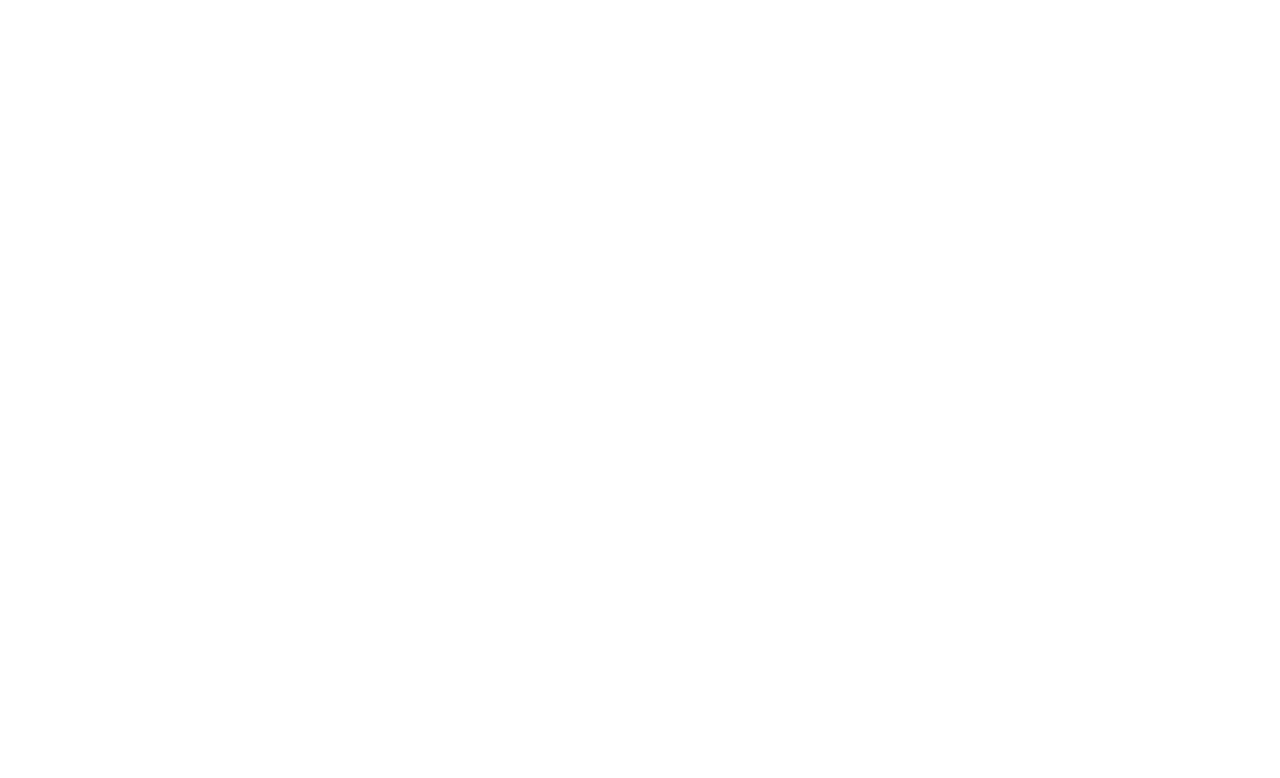
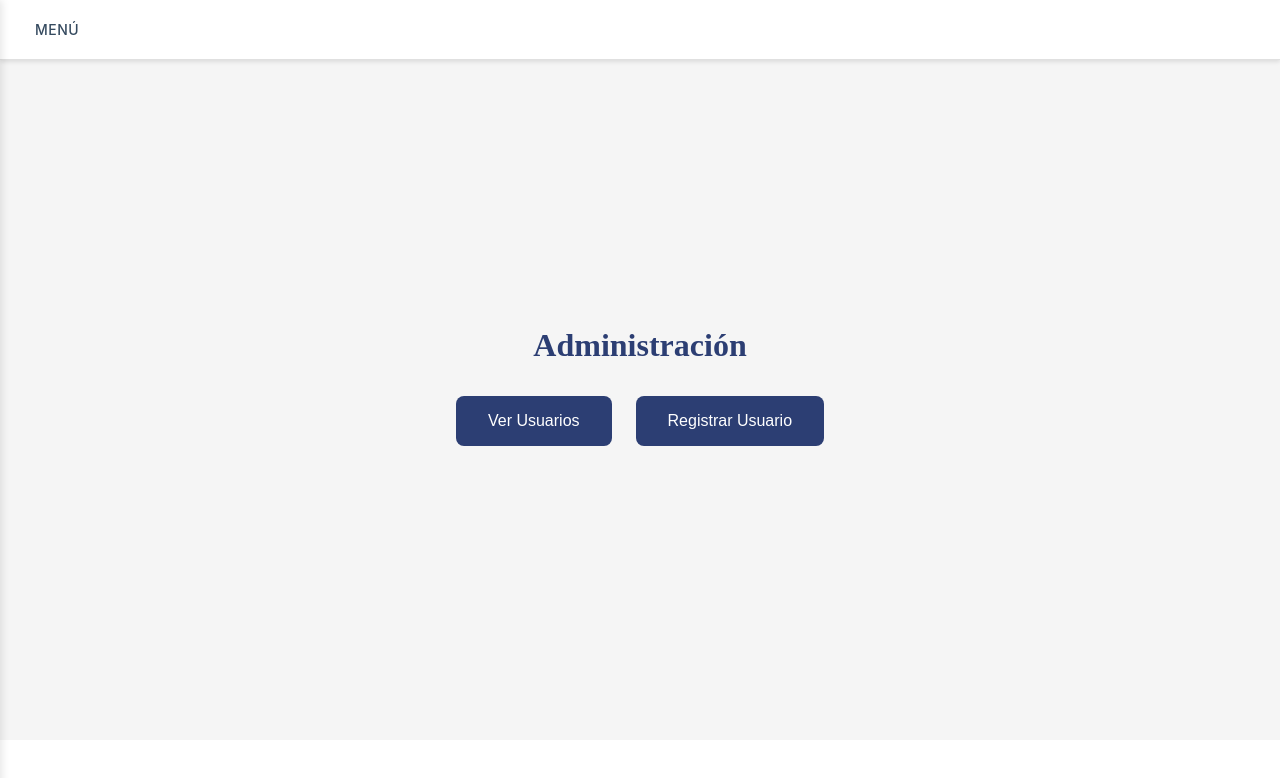
Before and after one commit to gmonmarr/WuSAP, a React (Vite) app in the folder frontend/: page /admin in a window 1280 px wide. Before the commit this address had no page. Shown: the top 778 px of the page. Built offline with nearby package versions, Linux system fonts and the light colour scheme.

Commit message:
Add pop-up ver info usuario and pagina de inicio admin

```diff
--- a/frontend/src/components/ListComponent.css
+++ b/frontend/src/components/ListComponent.css
@@ -13,12 +13,12 @@
 
 /* Individual list item */
 .list-item {
-  padding: 2rem;
+  padding: 1.5rem; /* Adjust padding for better spacing */
   border-bottom: 1px solid #ddd;
   display: flex;
   justify-content: space-between;
   align-items: center;
-  min-height: 120px;
+  min-height: 80px; /* Adjust height for better fit */
   box-sizing: border-box;
 }
 
--- a/frontend/src/components/ListComponent.jsx
+++ b/frontend/src/components/ListComponent.jsx
@@ -1,13 +1,49 @@
 // components/ListComponent.jsx
 
-import React from 'react';
+import React, { useState } from 'react';
 import "@ui5/webcomponents/dist/List.js";
 import "@ui5/webcomponents/dist/Icon.js";
 import "@ui5/webcomponents/dist/Button.js";
+import "@ui5/webcomponents/dist/Dialog.js";
+import "@ui5/webcomponents/dist/MessageStrip.js";
 import "./ListComponent.css";
 
-const ListComponent = ({ data, renderItem, headerText }) => {
+const ListComponent = ({ data, renderItem, headerText, onDeleteUser }) => {
+  const [selectedItem, setSelectedItem] = useState(null);
+  const [isDialogOpen, setIsDialogOpen] = useState(false);
+  const [successMessage, setSuccessMessage] = useState('');
+
+  const handleButtonClick = (item) => {
+    setSelectedItem(item);
+    setIsDialogOpen(true);
+  };
+
+  const handleCloseDialog = () => {
+    setIsDialogOpen(false);
+    setSelectedItem(null);
+  };
+
+  const handleDeleteUser = () => {
+    if (onDeleteUser && selectedItem) {
+      onDeleteUser(selectedItem.id);
+      setSuccessMessage(`Usuario ${selectedItem.name} eliminado exitosamente.`);
+    }
+    handleCloseDialog();
+    setTimeout(() => setSuccessMessage(''), 3000); // Clear the message after 3 seconds
+  };
+
   return (
+    <>
+      {successMessage && (
+        <ui5-messagestrip
+          design="Positive"
+          style={{ marginBottom: "1rem" }}
+          hide-close-button
+        >
+          {successMessage}
+        </ui5-messagestrip>
+      )}
+
       <ui5-list class="list-component" header-text={headerText}>
         {data.map((item, index) => (
           <ui5-li key={index} class="list-item">
@@ -18,7 +54,7 @@ const ListComponent = ({ data, renderItem, headerText }) => {
               <ui5-button
                 design="Transparent"
                 class="list-item-button"
-              onClick={() => console.log('Button clicked for:', item)}
+                onClick={() => handleButtonClick(item)}
               >
                 Ver detalle del usuario
               </ui5-button>
@@ -26,6 +62,32 @@ const ListComponent = ({ data, renderItem, headerText }) => {
           </ui5-li>
         ))}
       </ui5-list>
+
+      {selectedItem && (
+        <ui5-dialog open={isDialogOpen} header-text={`Detalles de ${selectedItem.name}`}>
+          <div style={{ padding: "1.5rem", fontSize: "1rem", lineHeight: "1.6", color: "#333" }}>
+            <p><strong>Email:</strong> {selectedItem.email}</p>
+            <p><strong>Rol:</strong> {selectedItem.role}</p>
+            <p><strong>Dirección:</strong> {selectedItem.address || "No disponible"}</p>
+          </div>
+          <div slot="footer" style={{
+            display: "flex",
+            justifyContent: "flex-end",
+            alignItems: "center",
+            gap: "1rem",
+            padding: "1rem",
+            borderTop: "1px solid #ddd"
+          }}>
+            <ui5-button design="Negative" onClick={handleDeleteUser}>
+              Eliminar Usuario
+            </ui5-button>
+            <ui5-button design="Emphasized" onClick={handleCloseDialog}>
+              Cerrar
+            </ui5-button>
+          </div>
+        </ui5-dialog>
+      )}
+    </>
   );
 };
 
--- a/frontend/src/components/Navbar.jsx
+++ b/frontend/src/components/Navbar.jsx
@@ -35,7 +35,7 @@ const Navbar = () => {
   const navItems = [
     { path: '/', label: 'Inicio', icon: 'home' },
     { path: '/registrar-usuario', label: 'Registrar usuario', icon: 'add-employee' },
-    { path: '/gestionar-usuarios', label: 'Gestionar usuarios', icon: 'group' },
+    { path: '/lista-usuarios', label: 'Gestionar usuarios', icon: 'group' },
     { path: '/tablero', label: 'Dashboard', icon: 'business-objects-experience' },
     { path: '/orden-status', label: 'Ordenes de Producción', icon: 'business-objects-experience' },
     { path: '/hacer-pedido', label: 'Hacer Pedido', icon: 'cart' }
--- a/frontend/src/main.jsx
+++ b/frontend/src/main.jsx
@@ -13,6 +13,8 @@ import UserList from './pages/admin/UserList';
 import { DashboardGeneral } from './pages/Dashboard';
 import OrderPage from './pages/general/OrderPage';
 import OrdenStatusInfo from './pages/general/OrdenStatusInfo';
+import AdminMain from './pages/admin/AdminMain';
+
 ReactDOM.createRoot(document.getElementById('root')).render(
   <React.StrictMode>
     <Router>
@@ -27,6 +29,7 @@ ReactDOM.createRoot(document.getElementById('root')).render(
         <Route path="/tablero" element={<DashboardGeneral />}/>
         <Route path="/hacer-pedido" element={<OrderPage />}/>
         <Route path="/orden-status/:ordenId" element={<OrdenStatusInfo />} />
+        <Route path="/admin" element={<AdminMain />} />
       </Routes>
     </Router>
   </React.StrictMode>
--- a/frontend/src/pages/admin/AddUser.jsx
+++ b/frontend/src/pages/admin/AddUser.jsx
@@ -2,6 +2,7 @@
 
 import React, { useState } from 'react';
 import Navbar from '../../components/Navbar';
+import Header from '../../components/Header';
 import "@ui5/webcomponents/dist/Input.js";
 import "@ui5/webcomponents/dist/Button.js";
 import "@ui5/webcomponents/dist/Select.js";
@@ -32,16 +33,9 @@ const AddUser = () => {
   return (
     <>
       <Navbar />
+      <Header title={"Agregar Usuario"} />
       <div className="add-user-container">
         <div className="add-user-card">
-          <ui5-button
-            design="Transparent"
-            class="back-button"
-            onClick={() => window.history.back()}
-          >
-            ← Volver
-          </ui5-button>
-          <h2>Agregar usuario</h2>
           <form onSubmit={handleSubmit}>
             <div className="form-row">
               <ui5-input
--- /dev/null
+++ b/frontend/src/pages/admin/AdminMain.css
@@ -0,0 +1,45 @@
+.admin-main-container {
+  background-color: #f5f5f5;
+  min-height: calc(100vh - 60px);
+  display: flex;
+  flex-direction: column;
+  align-items: center;
+  justify-content: center;
+}
+
+.admin-main-card {
+  background: white;
+  padding: 2rem;
+  border-radius: 12px;
+  box-shadow: 0 4px 8px rgba(0, 0, 0, 0.1);
+  width: 100%;
+  max-width: 500px;
+  text-align: center;
+}
+
+h2 {
+  font-size: 2rem;
+  color: #2C3E73;
+  margin-bottom: 2rem;
+}
+
+.admin-main-buttons {
+  display: flex;
+  gap: 1.5rem;
+  justify-content: center;
+}
+
+.admin-button {
+  padding: 1rem 2rem;
+  font-size: 1rem;
+  color: white;
+  background-color: #2C3E73;
+  border: none;
+  border-radius: 8px;
+  cursor: pointer;
+  transition: background-color 0.3s ease;
+}
+
+.admin-button:hover {
+  background-color: #1A274F;
+}
--- /dev/null
+++ b/frontend/src/pages/admin/AdminMain.jsx
@@ -0,0 +1,33 @@
+import React from 'react';
+import Navbar from '../../components/Navbar';
+import { useNavigate } from 'react-router-dom';
+import './AdminMain.css';
+
+const AdminMain = () => {
+  const navigate = useNavigate();
+
+  return (
+    <>
+      <Navbar />
+      <div className="admin-main-container">
+        <h2>Administración</h2>
+        <div className="admin-main-buttons">
+          <button
+            className="admin-button"
+            onClick={() => navigate('/lista-usuarios')}
+          >
+            Ver Usuarios
+          </button>
+          <button
+            className="admin-button"
+            onClick={() => navigate('/registrar-usuario')}
+          >
+            Registrar Usuario
+          </button>
+        </div>
+      </div>
+    </>
+  );
+};
+
+export default AdminMain;
--- a/frontend/src/pages/admin/UserList.css
+++ b/frontend/src/pages/admin/UserList.css
@@ -44,3 +44,24 @@ h2 {
   width: 100%;
   max-width: 400px;
 }
+
+/* Scrollable list container */
+.list-component {
+  max-height: 350px; /* Increased height to show at least 3 items */
+  overflow-y: auto; /* Enable vertical scrolling */
+  scrollbar-width: thin; /* For Firefox */
+  scrollbar-color: #ccc #f5f5f5; /* For Firefox */
+}
+
+.list-component::-webkit-scrollbar {
+  width: 8px; /* Scrollbar width for WebKit browsers */
+}
+
+.list-component::-webkit-scrollbar-thumb {
+  background-color: #ccc; /* Scrollbar thumb color */
+  border-radius: 4px; /* Rounded scrollbar thumb */
+}
+
+.list-component::-webkit-scrollbar-track {
+  background-color: #f5f5f5; /* Scrollbar track color */
+}
--- a/frontend/src/pages/admin/UserList.jsx
+++ b/frontend/src/pages/admin/UserList.jsx
@@ -3,6 +3,7 @@
 import React, { useState, useEffect } from 'react';
 import Navbar from '../../components/Navbar';
 import ListComponent from '../../components/ListComponent';
+import Header from '../../components/Header';
 import "@ui5/webcomponents/dist/Button.js";
 import './UserList.css';
 
@@ -18,6 +19,7 @@ const UserList = () => {
         { id: 1, name: 'Juan Pérez', email: 'juan.perez@example.com', role: 'Admin' },
         { id: 2, name: 'Ana Gómez', email: 'ana.gomez@example.com', role: 'Usuario' },
         { id: 3, name: 'Carlos López', email: 'carlos.lopez@example.com', role: 'Distribuidor' },
+        { id: 4, name: 'Danny Wu', email: 'danny.wu@example.com', role: 'Usuario' },
       ];
       setUsers(mockUsers);
     };
@@ -42,8 +44,8 @@ const UserList = () => {
   return (
     <>
       <Navbar />
+      <Header title={"Usuarios"} />
       <div className="user-list-container">
-        <h2>Lista de Usuarios</h2>
         <div className="filter-container">
           <input
             type="text"
@@ -66,7 +68,6 @@ const UserList = () => {
         <ListComponent
           data={filteredUsers}
           renderItem={renderUserItem}
-          headerText="Lista de Usuarios"
         />
       </div>
     </>
```
Lines whose indentation alone changed are shown as unchanged.
